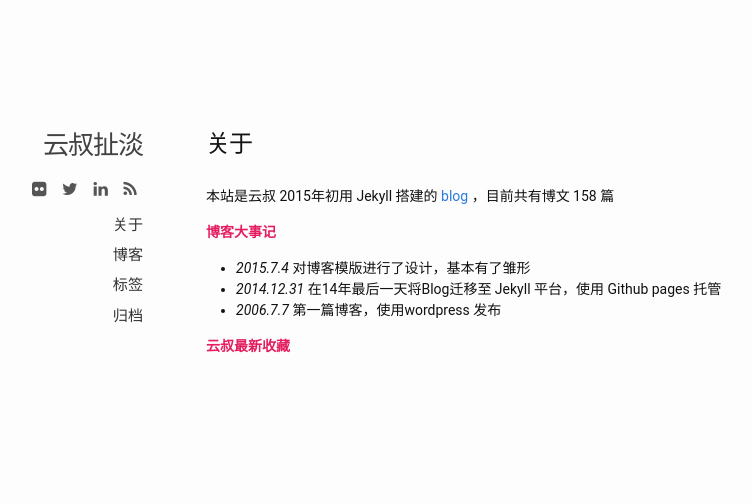
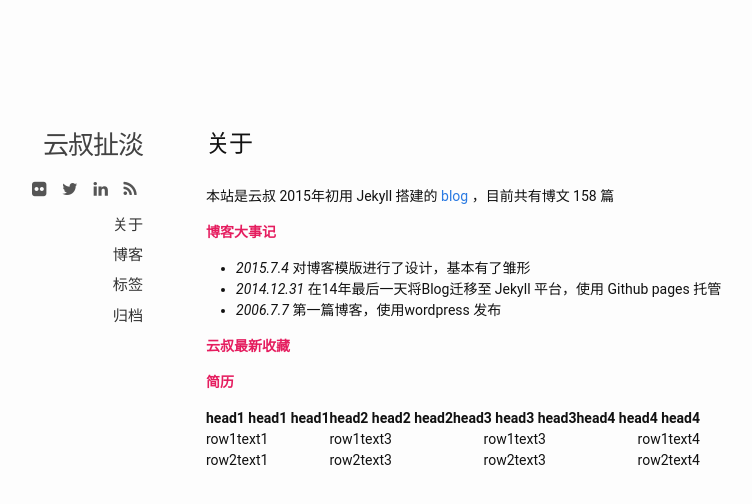
Before and after one commit to leoshcn/leoshcn.github.io, a Jekyll site: the page built from about.md, in a window 1280 px wide. Shown: the top 504 px of the page, without its empty margins (177-929 px from the left). Built offline with Jekyll 4.4.1, drawn with Linux system fonts in a browser that asks for light colours.

Commit message:
test table

```diff
--- a/about.md
+++ b/about.md
@@ -15,3 +15,10 @@ permalink: /about/
 ### 云叔最新收藏
 
 <script language="JavaScript" src="http://feed2js.org//feed2js.php?src=http%3A%2F%2Ffeeds.pinboard.in%2Frss%2Fsecret%3Ab2a0f02dce1b20f646fd%2Fu%3Aleoshcn%2F&num=5&utf=y"  charset="UTF-8" type="text/javascript"></script>
+
+### 简历
+
+|head1 head1 head1|head2 head2 head2|head3 head3 head3|head4 head4 head4|
+|---|:---|:---:|---:|
+|row1text1|row1text3|row1text3|row1text4|
+|row2text1|row2text3|row2text3|row2text4|
```
